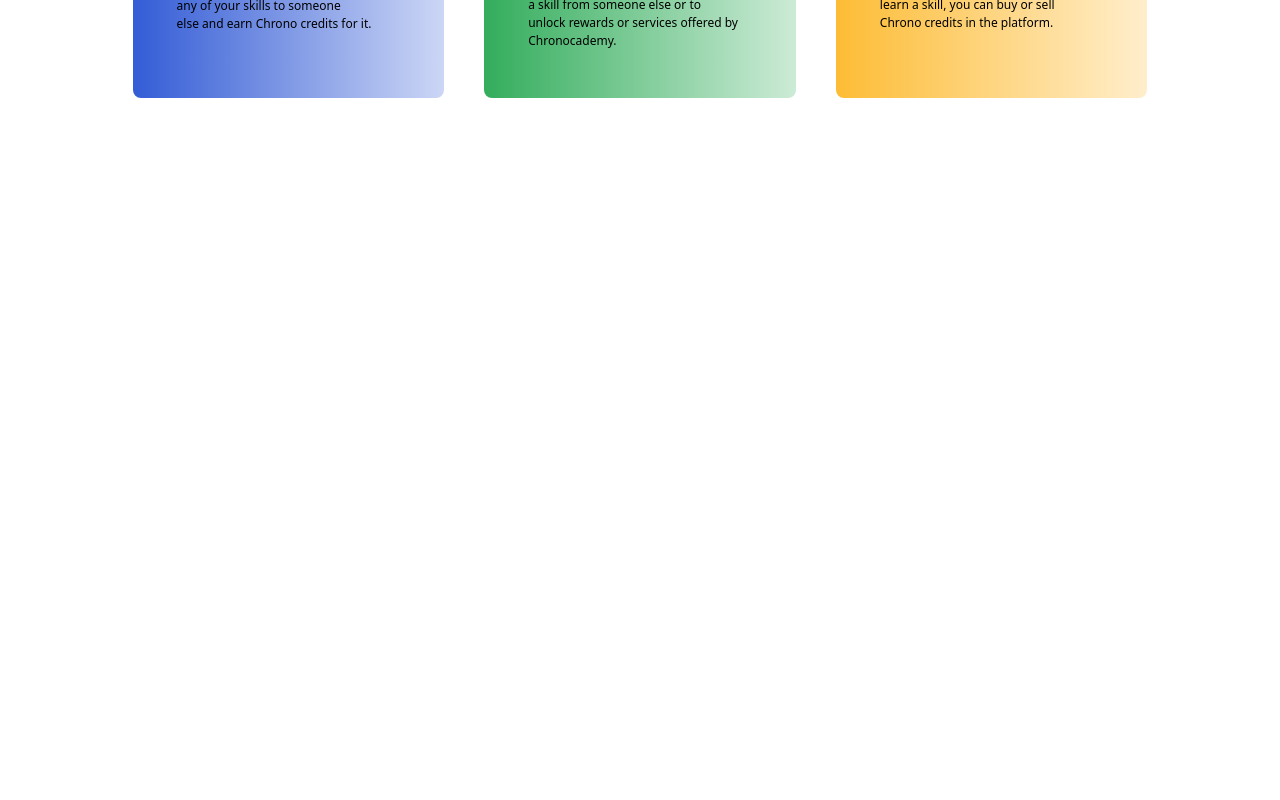
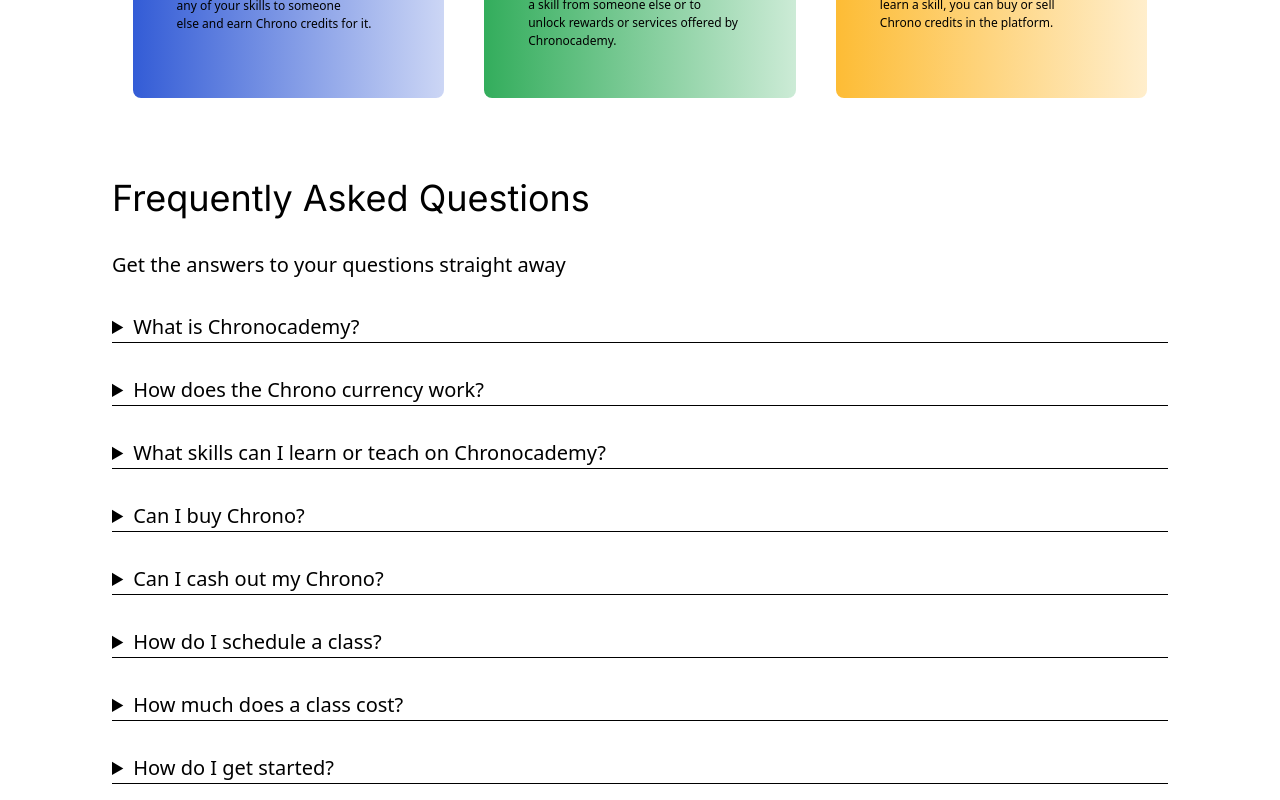
Before and after one commit to juaninicolai/chronocademy, a Next.js app: page / in a window 1280 px wide. Shown: the part 1208-2008 px from the top of the page. Before the commit the page ends 1370 px from the top, so only its background shows below. Built offline with nearby package versions, Linux system fonts and the light colour scheme.

Commit message:
Add FAQ component

```diff
--- /dev/null
+++ b/app/components/FAQs.tsx
@@ -0,0 +1,88 @@
+export default function FAQs() {
+    return (
+        <div className={"px-28"}>
+            <h1 className={"font-inter text-4xl text-secondary-black-500 py-4"}>
+                Frequently Asked Questions
+            </h1>
+            <h3 className={"font-roboto text-secondary-black-500 py-4"}>
+                Get the answers to your questions straight away
+            </h3>
+            <div className={"font-roboto text-h3"}>
+                <details className={"py-4"}>
+                    <summary>What is Chronocademy?<hr/></summary>
+                    <h3 className={"pt-4"}>
+                        Chronocademy is an online platform that allows users to exchange skills using a time-based
+                        currency
+                        called Chrono. Users can earn Chrono by teaching skills they are proficient in and spend Chrono
+                        to learn new skills from others.
+                        Chronocademy addresses a critical gap in the education market by providing an accessible,
+                        flexible,
+                        and cost-effective way for people to learn and share knowledge. The platform's time-based
+                        currency ensures that everyone has an equal opportunity to teach and learn, regardless of their
+                        financial situation.
+                    </h3>
+                </details>
+                <details className={"py-4"}>
+                    <summary>How does the Chrono currency work?<hr/></summary>
+                    <h3 className={"pt-4"}>Users earn Chrono by teaching classes or offering their skills. They can then spend these earned
+                        Chrono
+                        to book classes and learn from other users. Chrono can also be purchased with money or converted
+                        to cash if desired.
+                    </h3>
+                </details>
+                <details className={"py-4"}>
+                    <summary>What skills can I learn or teach on Chronocademy?<hr/></summary>
+                    <h3 className={"pt-4"}>
+                        Chronocademy includes any kind of skill that can be taught online such as cooking, musical
+                        instrument instruction, fitness, art, and any other kind of academic skill. In addition, users
+                        can offer their knowledge and advice in daily tasks such as plumbing, painting, gardening, etc.
+                    </h3>
+                </details>
+                <details className={"py-4"}>
+                    <summary>Can I buy Chrono?<hr/></summary>
+                    <h3 className={"pt-4"}>
+                        Yes, users have the option to purchase as many Chronos as they wish.
+                    </h3>
+                </details>
+                <details className={"py-4"}>
+                    <summary>Can I cash out my Chrono?<hr/></summary>
+                    <h3 className={"pt-4"}>
+                        Yes, users have the option to convert their earned Chronos to cash. However, the free Chrono
+                        tokens
+                        given to new users and from the referral program cannot be cashed out to ensure the platform’s
+                        financial sustainability.
+                    </h3>
+                </details>
+                <details className={"py-4"}>
+                    <summary>How do I schedule a class?<hr/></summary>
+                    <h3 className={"pt-4"}>
+                        Classes can be scheduled through our integrated calendar or through the platform chat when
+                        getting an agreement with the other user.
+                    </h3>
+                </details>
+                <details className={"py-4"}>
+                    <summary>How much does a class cost?<hr/></summary>
+                    <h3 className={"pt-4"}>
+                        The price of a class is set by the teacher and it will depend on different factors, such as
+                        experience, type of class, demand, or type of skill. The price can be negotiated with the tutor
+                        only
+                        through the platform chat. If a class is booked directly through the calendar, the price will be
+                        the one set by default by the teacher.
+                    </h3>
+                </details>
+                <details className={"py-4"}>
+                    <summary>How do I get started?<hr/></summary>
+                    <h3 className={"pt-4"}>
+                        Once the beta version is released, you can sign up on our website, create your profile, and list
+                        the skills you can teach, if any, and your learning interests. You will receive two Chronos as a
+                        welcome
+                        bonus to get started right away. If you were referred by a friend, include the referral code in
+                        the sign-up process so your friend can get the reward.
+                        Until then, you can write here your name and email, so we can keep you informed about the
+                        development of the platform and get notified when the beta version is released.
+                    </h3>
+                </details>
+            </div>
+        </div>
+    );
+}
--- a/app/layout.tsx
+++ b/app/layout.tsx
@@ -6,6 +6,7 @@ import React, { ReactNode } from "react";
 import FeatureList from "@/app/components/FeatureList";
 import HowItWorks from "@/app/components/HowItWorks";
 import { Inter, Roboto } from 'next/font/google';
+import FAQs from "@/app/components/FAQs";
 
 export const metadata: Metadata = {
     title: "Chronocademy",
@@ -30,10 +31,11 @@ export default function RootLayout({children}: Readonly<{ children: ReactNode; }
     return (
         <html lang="en">
         <body className={`${inter.variable} w-full`}>{children}
-        <Navbar/>
-        <Hero/>
-        <FeatureList/>
-        <HowItWorks/>
+            <Navbar/>
+            <Hero/>
+            <FeatureList/>
+            <HowItWorks/>
+            <FAQs/>
         </body>
         </html>
     );
```
